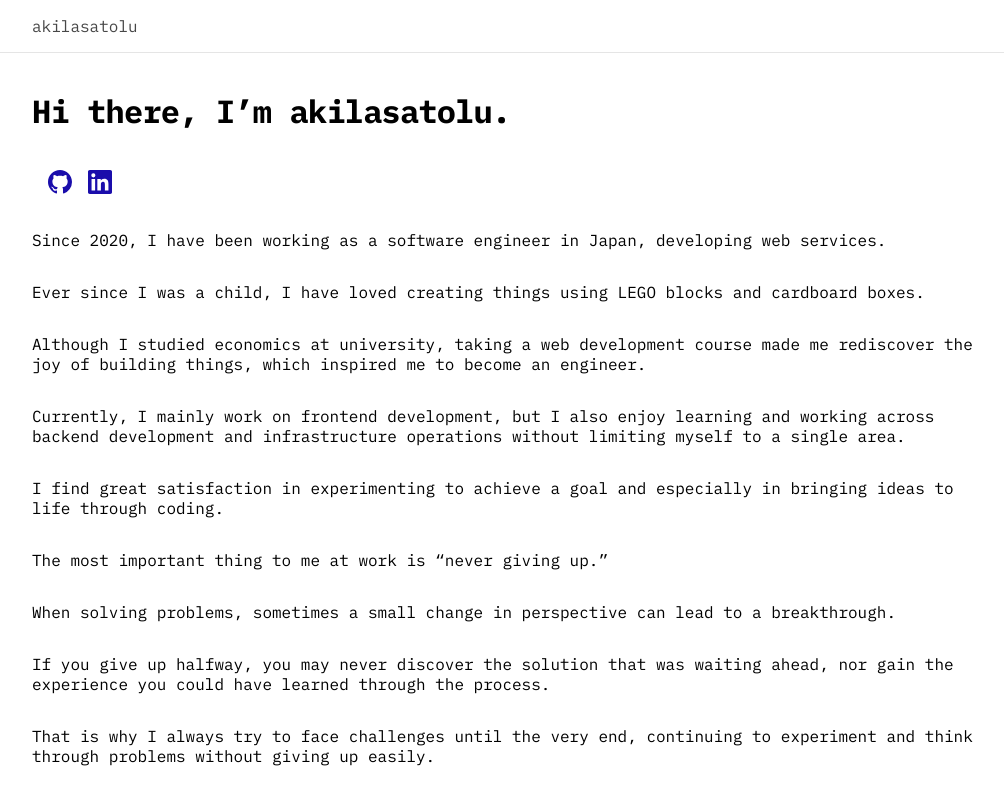
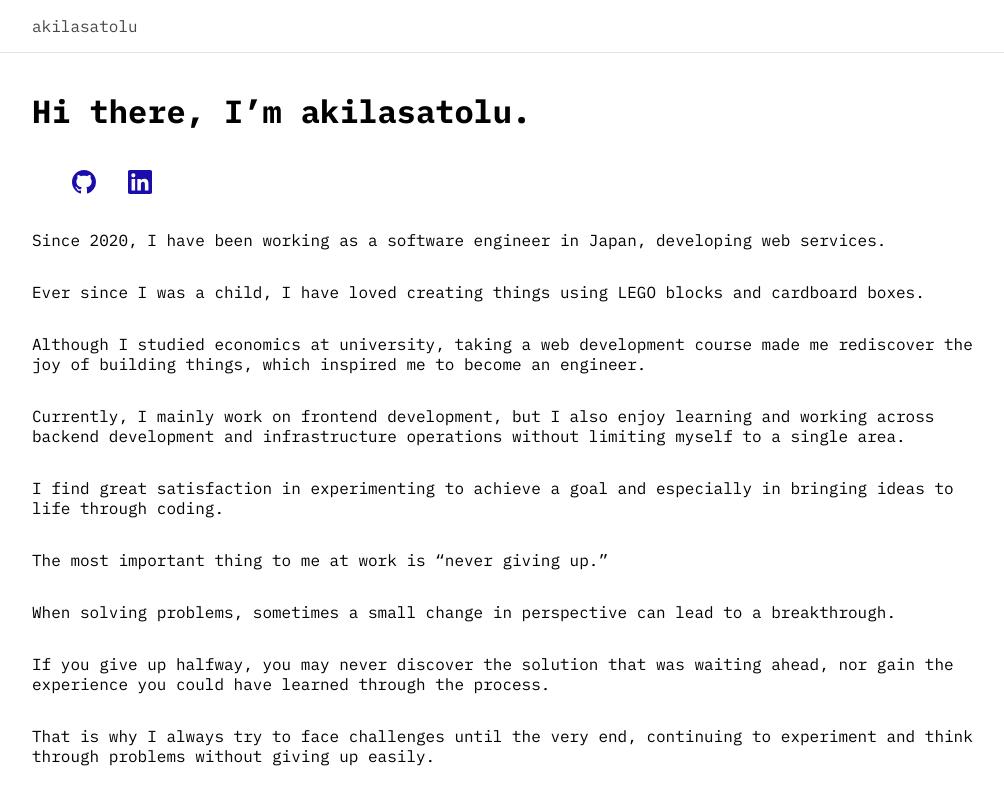
Before and after one commit to akilasatolu/akilasatolu-v5, a Next.js app: page / in a window 1280 px wide. Shown: the top 800 px of the page, without its empty margins (128-1132 px from the left). Built offline with nearby package versions, Linux system fonts and the light colour scheme.

Commit message:
[update]スタイル調整

```diff
--- a/components/atoms/PageTitle.tsx
+++ b/components/atoms/PageTitle.tsx
@@ -4,6 +4,6 @@ type PageTitleProps = {
 
 export const PageTitle = (props: PageTitleProps) => {
     return (
-        <h1 className="tracking-tight">{props.title}</h1>
+        <h1>{props.title}</h1>
     );
 }
--- a/components/molecules/SocialLinks.tsx
+++ b/components/molecules/SocialLinks.tsx
@@ -16,10 +16,10 @@ const socialLinks = [
 
 export const SocialLinks = () => {
     return (
-        <nav aria-label="Social links" className="flex items-center gap-4 m-4">
+        <ul className="flex list-none items-center gap-8">
             {socialLinks.map((link) => (
+                <li key={link.href}>
                     <a
-                    key={link.href}
                         href={link.href}
                         target="_blank"
                         rel="noopener noreferrer"
@@ -32,7 +32,8 @@ export const SocialLinks = () => {
                             <GitHubIcon className="size-6" />
                         )}
                     </a>
+                </li>
             ))}
-        </nav>
+        </ul>
     );
 };
```
Lines whose indentation alone changed are shown as unchanged.
